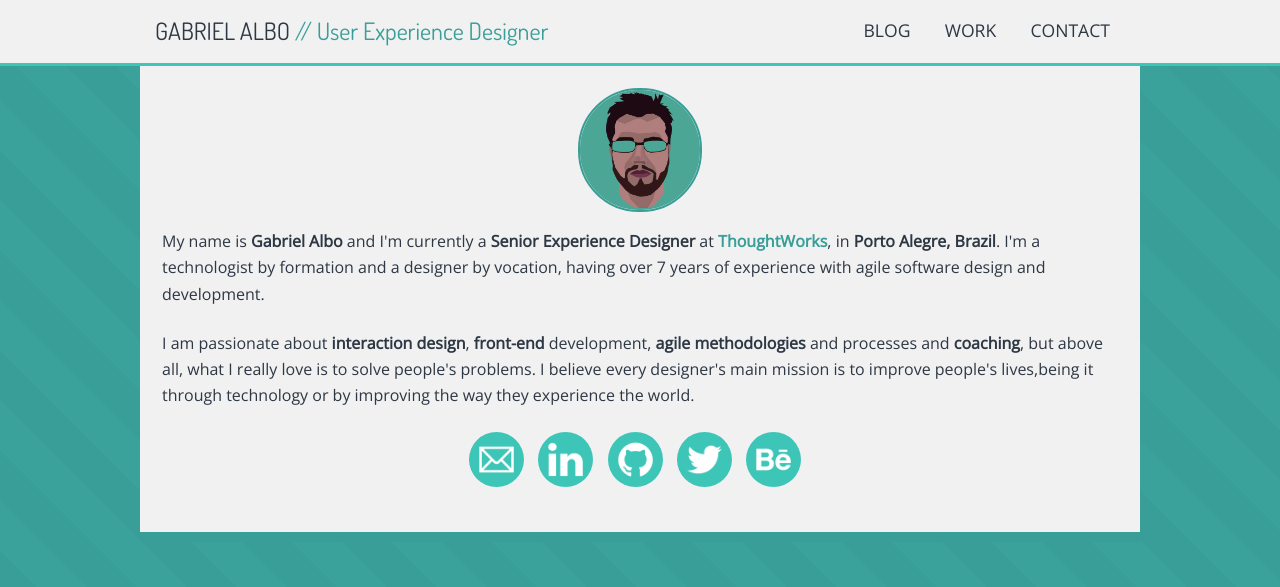
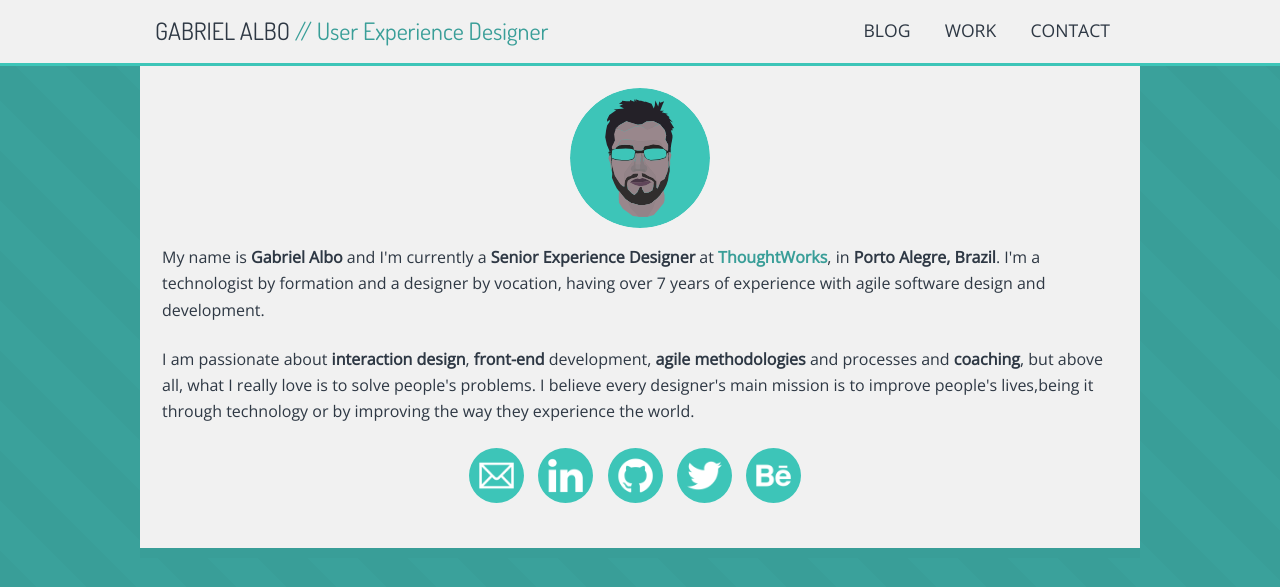
Before and after one commit to albogabriel/gabrielalbo.com, a Jekyll site: the page built from index.html, in a window 1280 px wide. Shown: the top 587 px of the page. Built offline with Jekyll 4.4.1, drawn with Linux system fonts in a browser that asks for light colours; Markdown is read by kramdown in place of the engine named in the settings.

Commit message:
Adding new svg avatar picture

```diff
--- a/css/screen.scss
+++ b/css/screen.scss
@@ -283,12 +283,11 @@ ul.menu {
   text-align: center;
 
   img {
-    height: 124px;
-    width: 124px;
-    border-radius: 61px;
-    border: 2px solid $darker-green;
-    -webkit-border-radius: 61px;
-    -moz-border-radius: 61px;
+    height: 140px;
+    width: 140px;
+    border-radius: 70px;
+    -webkit-border-radius: 70px;
+    -moz-border-radius: 70px;
 
     &:hover {
       $scale: 1.3;
--- a/index.html
+++ b/index.html
@@ -6,7 +6,7 @@ title: Gabriel Albo
 <div class="row">
 	<div class="page-container">
 			<div class="avatar">
-				<img src="{{ site.baseurl }}/assets/images/avatar-polygon.jpg" alt="">
+				<img src="{{ site.baseurl }}/assets/images/avatar-polygon-round.svg" alt="">
 			</div><br>
 		<span>
 		<p>
```
Also changed, not shown: assets/images/avatar-polygon-round.svg (added).
